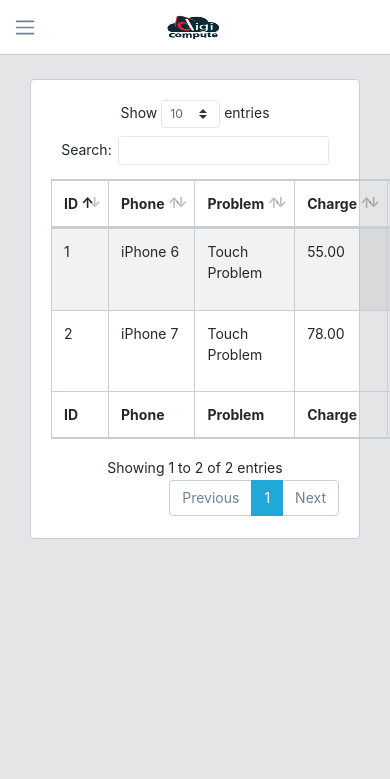
After one commit to mainuddin01/msira, a Django app: page /dashboard/phone_problems/ in a window 390 px wide. The commit adds this page. Shown: the top 779 px of the page. Run offline with Django 3.2, Linux system fonts and the light colour scheme; data comes from the database, SQL or seed files in the repository; some libraries are stand-ins or nearby versions.

Commit message:
added phone problem related views and templates

```diff
--- a/repair/models.py
+++ b/repair/models.py
@@ -33,11 +33,11 @@ class Problem(models.Model):
 
 class PhoneProblem(models.Model):
     phone = models.ForeignKey('Phone', on_delete=models.CASCADE)
-    problem_type = models.ForeignKey('Problem', on_delete=models.CASCADE)
+    problem = models.ForeignKey('Problem', on_delete=models.CASCADE)
     charge = models.DecimalField(max_digits=10, decimal_places=2)
 
     def __str__(self):
-        return f"{self.phone.name} - {self.problem_type.name}"
+        return f"{self.phone.name} - {self.problem.name}"
 
 
 class Repairables(models.Model):
--- /dev/null
+++ b/repair/templates/repair/dashboard_phone_problem_list.html
@@ -0,0 +1,62 @@
+{% extends 'admin_base.html' %}
+
+{% load static %}
+
+{% block content %}
+
+    <div class="card mt-4">
+        <div class="card-body">
+
+
+            <table id="example" class="table table-striped table-bordered" style="width:100%">
+        <thead>
+            <tr>
+                <th>ID</th>
+                <th>Phone</th>
+                <th>Problem</th>
+                <th>Charge</th>
+                <th>Action</th>
+            </tr>
+        </thead>
+        <tbody>
+            {% for phone_problem in object_list %}
+            <tr>
+                <td>{{ phone_problem.id }}</td>
+                <td>{{ phone_problem.phone }}</td>
+                <td>{{ phone_problem.problem }}</td>
+                <td>{{ phone_problem.charge }}</td>
+                <td class="text-center"><form action="" method="POST">{% csrf_token %}<a href="" class="btn btn-sm btn-warning mr-2">Edit</a><button class="btn btn-sm btn-danger confirm-delete">Delete</button></form></td>
+            </tr>
+            {% endfor %}
+        </tbody>
+        <tfoot>
+            <tr>
+                <th>ID</th>
+                <th>Phone</th>
+                <th>Problem</th>
+                <th>Charge</th>
+                <th>Action</th>
+            </tr>
+        </tfoot>
+    </table>
+
+
+
+
+        </div>
+    </div>
+
+{% endblock %}
+
+<script>
+    {% block extra_js %}
+        $(document).ready(function() {
+        $('#example').DataTable();
+    } );
+
+    $(document).on('click', '.confirm-delete', function(){
+        return confirm('Are you sure you want to delete this?');
+    });
+
+    {% endblock %}
+</script>
--- a/repair/urls.py
+++ b/repair/urls.py
@@ -8,6 +8,7 @@ urlpatterns = [
     path('', views.PhoneListView.as_view(), name='home'),
     path('dashboard/phones/', views.DashboardPhoneListView.as_view(), name='dashboard_phone_list'),
     path('dashboard/problem_types/', views.DashboardProblemTypeListView.as_view(), name='dashboard_problem_type_list'),
+    path('dashboard/phone_problems/', views.DashboardPhoneProblemListView.as_view(), name='dashboard_phone_problem_list'),
     path('phone/create/', views.PhoneCreateView.as_view(), name='add_phone'),
     path('phone/<int:pk>/', views.PhoneDetailView.as_view(), name='phone_detail'),
     path('phone/<int:pk>/edit/', views.PhoneUpdateView.as_view(), name='phone_edit'),
@@ -18,4 +19,5 @@ urlpatterns = [
     path('problem_type/<int:pk>/edit/', views.ProblemTypeEditView.as_view(), name='problem_type_edit'),
     path('problem_type/<int:pk>/delete/', views.ProblemTypeDeleteView.as_view(), name='problem_type_delete'),
     path('schedule/<int:pk>/', views.ScheduleView.as_view(), name='schedule'),
+    path('phone_problem/create/', views.PhoneProblemCreateView.as_view(), name='add_phone_problem'),
 ]
--- a/repair/views.py
+++ b/repair/views.py
@@ -126,3 +126,18 @@ class ScheduleView(View):
 #         return HttpResponseRedirect(reverse('repair:home'))
 #     else:
 #         return HttpResponseRedirect
+
+
+
+class PhoneProblemCreateView(PermissionRequiredMixin, CreateView):
+    permission_required = 'repair.add_phone_problem'
+    model = PhoneProblem
+    fields = ['phone', 'problem', 'charge']
+
+    def get_success_url(self):
+        return reverse('repair:dashboard_phone_problem_list')
+
+
+class DashboardPhoneProblemListView(ListView):
+    model = PhoneProblem
+    template_name = 'repair/dashboard_phone_problem_list.html'
--- a/templates/admin_base.html
+++ b/templates/admin_base.html
@@ -148,6 +148,21 @@
                 </li>
               {% endif %}
             {% endif %}
+            {% if perms.repair.view_phoneproblem or perms.repair.add_phoneproblem %}
+              <li class="nav-title">Phone Problem</li>
+              {% if perms.repair.view_phoneproblem %}
+                <li class="nav-item">
+                  <a class="nav-link" href="{% url 'repair:dashboard_phone_problem_list' %}">
+                    <i class="nav-icon icon-list"></i> Phone Problem List</a>
+                </li>
+              {% endif %}
+              {% if perms.repair.add_phoneproblem %}
+                <li class="nav-item">
+                  <a class="nav-link" href="{% url 'repair:add_phone_problem' %}">
+                    <i class="nav-icon icon-pencil"></i> Add Phone Problem</a>
+                </li>
+              {% endif %}
+            {% endif %}
 {#            {% if perms.cclportal.view_donation or perms.cclportal.add_donation %}#}
 {#              <li class="nav-title">Donations</li>#}
 {#              {% if perms.cclportal.view_donation %}#}
```
Also changed, not shown: repair/templates/repair/phoneproblem_form.html (added, +47 -0 lines), db.sqlite3, media/phone_images/iphone6.png (added), media/phone_images/iphone7.png (added), repair/migrations/0010_auto_20190512_2028.py (added), repair/templates/repair/problem_form.html (renamed from repair/templates/repair/problemtype_form.html).
